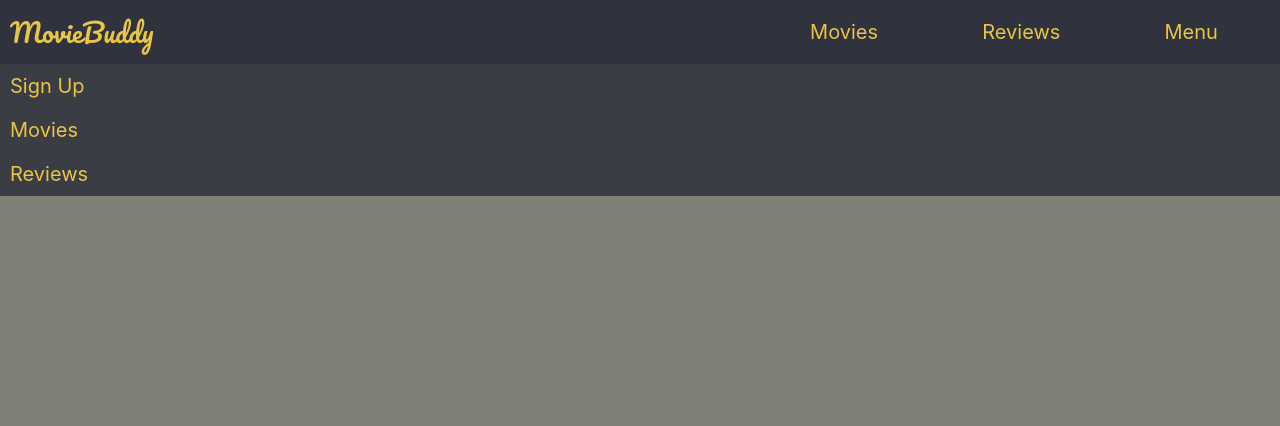
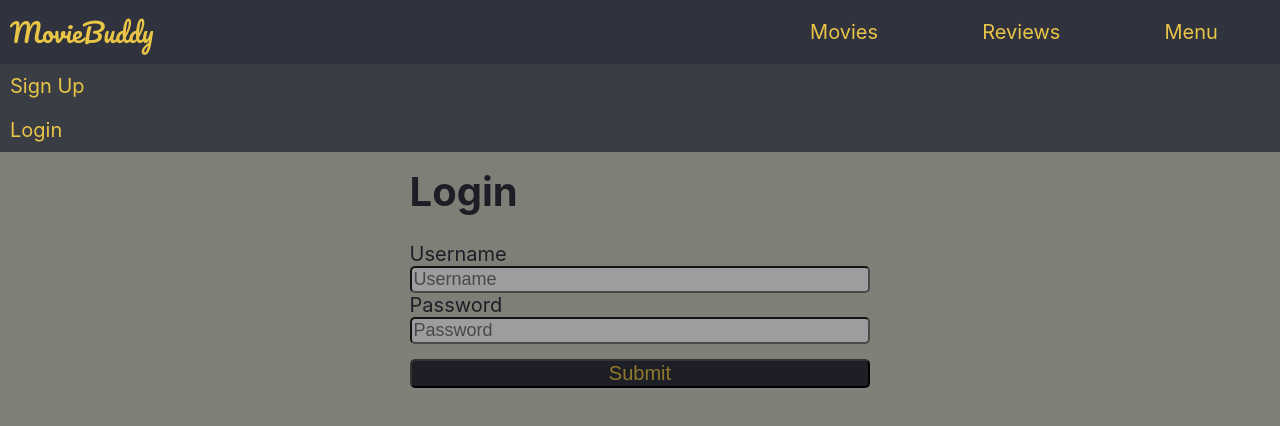
Before and after one commit to Connorrichter4/movie-buddy, a React (Create React App) app: page /login in a window 1280 px wide. Both pictures are taken after a click on the element "Menu". Shown: the top 426 px of the page. Built offline with nearby package versions, Linux system fonts and the light colour scheme; no server answers.

Commit message:
added login features

```diff
--- a/src/App.js
+++ b/src/App.js
@@ -1,5 +1,5 @@
 import React, {useState} from 'react';
-import { Route, Switch } from 'react-router-dom';
+import { Route, Switch, useHistory } from 'react-router-dom';
 import NavBar from './components/NavBar/NavBar';
 import MovieList from './components/MovieList/MovieList';
 import MovieDetail from './components/MovieDetail/MovieDetail';
@@ -7,16 +7,27 @@ import ReviewList from './components/ReviewList/ReviewList';
 import ReviewDetail from './components/ReviewDetail/ReviewDetail';
 import Home from './components/Home/Home';
 import SignUp from './components/SignUp/SignUp';
+import Login from './components/Login/Login';
 import './App.css';
 
 function App() {
 
 	const [logged_In, setLoggedIn] = useState(localStorage.getItem('token') ? true: false)
 
+	let history = useHistory()
+	const handleLogout = () => {
+		localStorage.removeItem('token');
+		history.push('/login')
+	}
 
 	return (
 		<div className='main'>
-			<Route path='*' component={NavBar} />
+			<Route
+				path='*'
+				render={() => {
+					return <NavBar handleLogout={handleLogout} />;
+				}}
+			/>
 			<Switch>
 				<Route path='/' exact component={Home} />
 				<Route path='/movies' exact component={MovieList} />
@@ -39,7 +50,14 @@ function App() {
 					exact
 					path='/signup'
 					render={() => {
-						return <SignUp setLoggedIn={setLoggedIn} />;
+						return <SignUp />;
+					}}
+				/>
+				<Route
+					exact
+					path='/login'
+					render={() => {
+						return <Login />;
 					}}
 				/>
 			</Switch>
--- /dev/null
+++ b/src/components/Login/Login.js
@@ -0,0 +1,70 @@
+import React, { useState } from 'react';
+import { APIURL } from '../../config';
+import '../SignUp/SignUp.css';
+import { Redirect } from 'react-router-dom';
+
+function Login() {
+	const initialState = {
+		username: '',
+		password: '',
+	};
+
+    const [logIn, setLogIn] = useState(initialState);
+    const [success, setSuccess] = useState(false);
+
+	const handleChange = (event) => {
+		event.persist();
+		setLogIn({ ...logIn, [event.target.name]: event.target.value });
+	};
+
+	const handleSubmit = (event) => {
+		event.preventDefault();
+
+        fetch(`${APIURL}/api/token/`, {
+					method: 'POST',
+					headers: {
+						'Content-Type': 'application/json',
+					},
+					body: JSON.stringify(logIn),
+				})
+					.then((response) => response.json())
+					.then((data) => {
+                        console.log(data);
+                        localStorage.setItem('token', data.access)
+                        setSuccess(true);
+					})
+                    .catch(console.error);
+
+    };
+
+    if (success) {
+        return <Redirect to='/' />;
+    }
+
+	return (
+		<div className='signup-container'>
+			<form className='signup-form' onSubmit={handleSubmit}>
+				<h1>Login</h1>
+				<label htmlFor='username'>Username</label>
+				<input
+					type='text'
+					name='username'
+					placeholder='Username'
+					onChange={handleChange}
+				/>
+				<label htmlFor='password'>Password</label>
+				<input
+					type='password'
+					name='password'
+					placeholder='Password'
+					onChange={handleChange}
+				/>
+				<button type='submit' className='submit-button'>
+					Submit
+				</button>
+			</form>
+		</div>
+	);
+}
+
+export default Login;
--- a/src/components/Navbar/Navbar.js
+++ b/src/components/Navbar/Navbar.js
@@ -3,7 +3,7 @@ import { Link } from 'react-router-dom';
 import Toggle from '../Toggle/Toggle';
 import './Navbar.css';
 
-function NavBar() {
+function NavBar(props) {
 	return (
 		<nav>
 			<Link to='/' className='app-name nav-link'>
@@ -25,21 +25,31 @@ function NavBar() {
 							{on && (
 								<div className='side-bar-container' onClick={toggle}>
 									<div className='side-bar'>
-										<Link to='/signup' className='nav-link menu-item'>
-											Sign Up
-										</Link>
-										<Link to='/movies' className='nav-link menu-item'>
-											Movies
-										</Link>
-										<Link to='/reviews' className='nav-link menu-item'>
-											Reviews
-										</Link>
+										{!localStorage.getItem('token') && (
+											<>
+												<Link to='/signup' className='nav-link menu-item'>
+													Sign Up
+												</Link>
+												<Link to='/login' className='nav-link menu-item'>
+													Login
+												</Link>{' '}
+											</>
+										)}
+										{localStorage.getItem('token') && (
+											<p
+												to='/logout'
+												className='nav-link menu-item'
+												onClick={props.handleLogout}>
+												Log Out
+											</p>
+										)}
 									</div>
 								</div>
 							)}
 						</div>
 					)}
 				/>
+				{localStorage.getItem('token') && <p className='nav-link'>Username</p>}
 			</div>
 		</nav>
 	);
--- a/src/components/SignUp/SignUp.js
+++ b/src/components/SignUp/SignUp.js
@@ -1,4 +1,5 @@
 import React, { useState } from 'react';
+import { Redirect } from 'react-router-dom';
 import { APIURL } from '../../config';
 import './SignUp.css';
 
@@ -10,6 +11,7 @@ function SignUp() {
 	};
 
 	const [signUp, setSignUp] = useState(initialState);
+	const [success, setSuccess] = useState(false);
 
 	const handleChange = (event) => {
 		event.persist();
@@ -48,7 +50,13 @@ function SignUp() {
 					.catch(console.error);
 			})
 			.catch(console.error);
+
+		return <Redirect to='/' />;
 	};
+
+	if (success) {
+		return <Redirect to='/' />;
+	}
 
 	return (
 		<div className='signup-container'>
```
